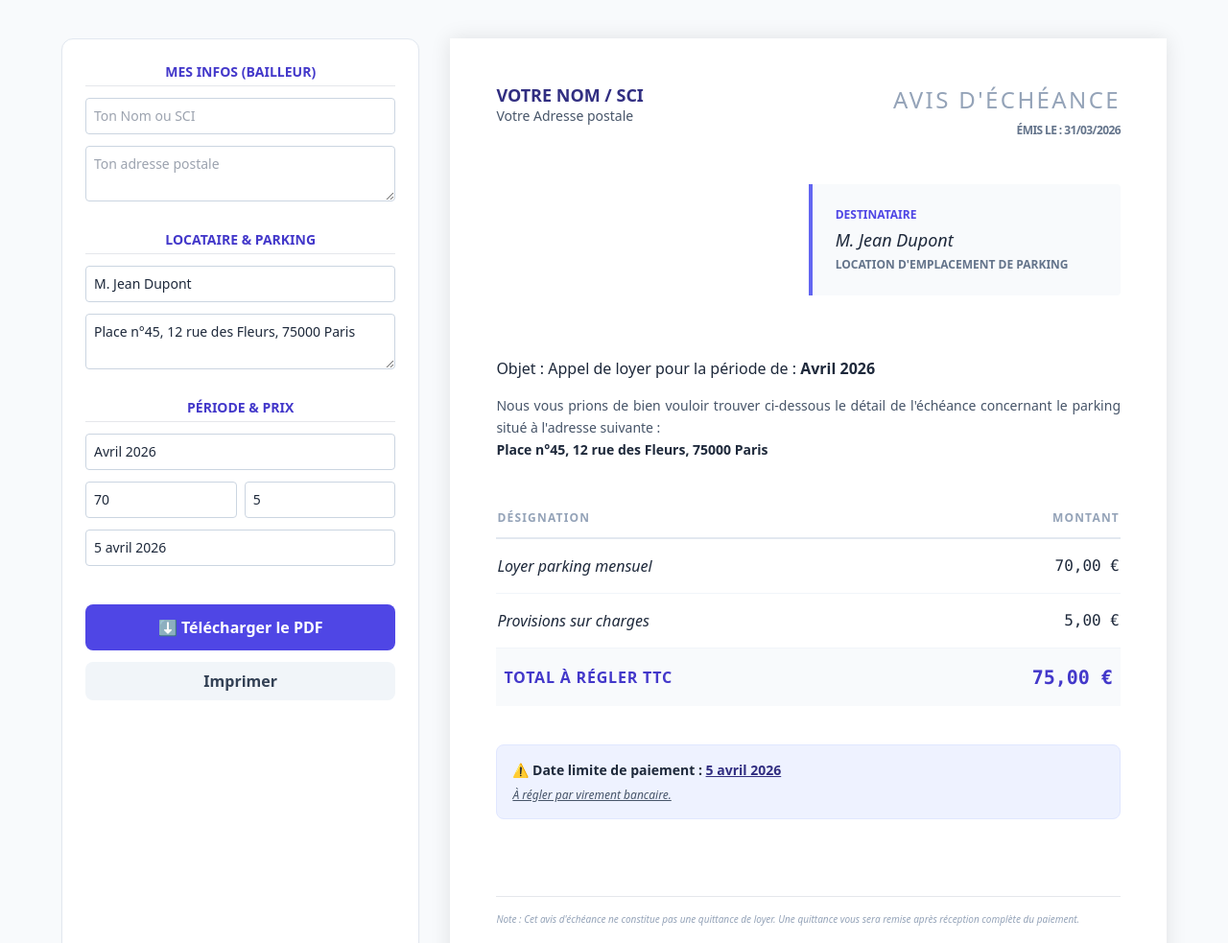
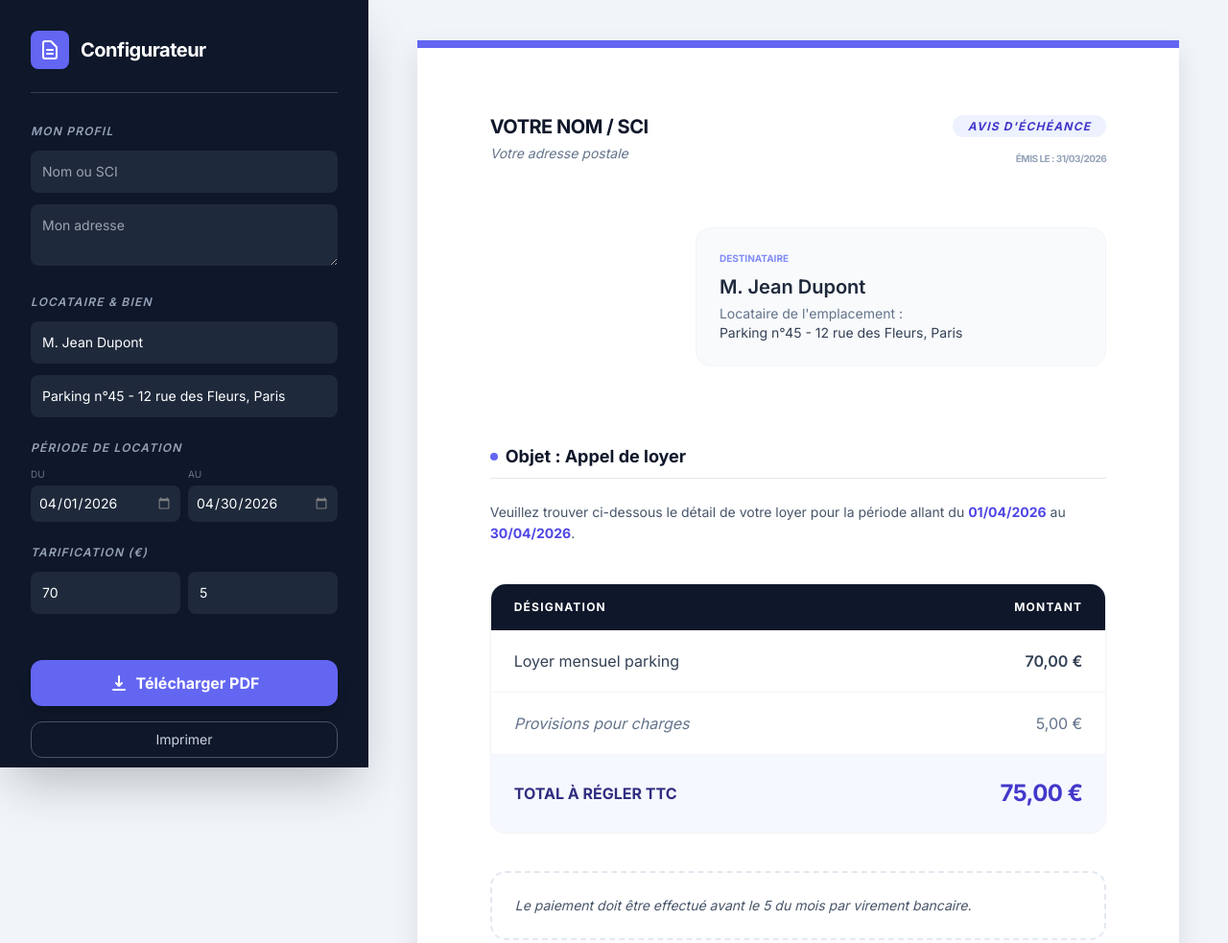
Before and after one commit to reneosias/gestion-parking_New, a plain HTML site: page index.html in a window 1280 px wide. Shown: the top 983 px of the page at 96% size. Drawn offline with nearby package versions, Linux system fonts and the light colour scheme.

Commit message:
Update index.html

```diff
--- a/index.html
+++ b/index.html
@@ -3,147 +3,216 @@
 <head>
     <meta charset="UTF-8">
     <meta name="viewport" content="width=device-width, initial-scale=1.0">
-    <title>Générateur d'Avis d'Échéance - Parking</title>
+    <title>Générateur d'Avis d'Échéance Pro</title>
     <script src="https://cdn.tailwindcss.com"></script>
     <script src="https://cdnjs.cloudflare.com/ajax/libs/html2pdf.js/0.10.1/html2pdf.bundle.min.js"></script>
+    <link href="https://fonts.googleapis.com/css2?family=Inter:wght@300;400;600;700&display=swap" rel="stylesheet">
     <style>
+        body { font-family: 'Inter', sans-serif; }
         @media print { .no-print { display: none !important; } }
-        .document-shadow { box-shadow: 0 0 20px rgba(0,0,0,0.1); }
+        .a4-page {
+            width: 210mm;
+            min-height: 297mm;
+            padding: 20mm;
+            margin: 10px auto;
+            background: white;
+            box-shadow: 0 10px 25px rgba(0,0,0,0.1);
+        }
+        input[type="date"]::-webkit-calendar-picker-indicator {
+            cursor: pointer;
+            filter: invert(0.5);
+        }
     </style>
 </head>
-<body class="bg-slate-50 p-4 md:p-10 font-sans text-slate-800">
+<body class="bg-slate-100 min-h-screen">
 
-    <div class="max-w-6xl mx-auto flex flex-col lg:flex-row gap-8">
+    <div class="flex flex-col lg:flex-row min-h-screen">
 
-        <div class="w-full lg:w-1/3 bg-white p-6 rounded-xl shadow-sm border border-slate-200 no-print space-y-6">
+        <div class="lg:w-96 bg-slate-900 text-white p-8 no-print overflow-y-auto lg:h-screen sticky top-0 shadow-2xl">
+            <div class="flex items-center gap-3 mb-8 border-b border-slate-700 pb-6">
+                <div class="bg-indigo-500 p-2 rounded-lg">
+                    <svg xmlns="http://www.w3.org/2000/svg" class="h-6 w-6" fill="none" viewBox="0 0 24 24" stroke="currentColor">
+                        <path stroke-linecap="round" stroke-linejoin="round" stroke-width="2" d="M9 12h6m-6 4h6m2 5H7a2 2 0 01-2-2V5a2 2 0 012-2h5.586a1 1 0 01.707.293l5.414 5.414a1 1 0 01.293.707V19a2 2 0 01-2 2z" />
+                    </svg>
+                </div>
+                <h2 class="text-xl font-bold tracking-tight">Configurateur</h2>
+            </div>
 
-            <div>
-                <h3 class="text-sm font-bold text-indigo-700 uppercase mb-3 border-b pb-1 text-center">Mes Infos (Bailleur)</h3>
+            <div class="space-y-6">
+                <section>
+                    <p class="text-xs font-semibold text-slate-400 uppercase tracking-widest mb-3 italic">Mon Profil</p>
                     <div class="space-y-3">
-                    <input type="text" id="in-nom-bailleur" oninput="update()" placeholder="Ton Nom ou SCI" class="w-full border-slate-300 border p-2 rounded text-sm outline-none focus:ring-1 focus:ring-indigo-500">
-                    <textarea id="in-adresse-bailleur" oninput="update()" placeholder="Ton adresse postale" class="w-full border-slate-300 border p-2 rounded text-sm outline-none focus:ring-1 focus:ring-indigo-500" rows="2"></textarea>
+                        <input type="text" id="in-nom-bailleur" oninput="update()" placeholder="Nom ou SCI" class="w-full bg-slate-800 border-none rounded-lg p-3 text-sm focus:ring-2 focus:ring-indigo-500 transition">
+                        <textarea id="in-adresse-bailleur" oninput="update()" placeholder="Mon adresse" class="w-full bg-slate-800 border-none rounded-lg p-3 text-sm focus:ring-2 focus:ring-indigo-500" rows="2"></textarea>
+                    </div>
+                </section>
+
+                <section>
+                    <p class="text-xs font-semibold text-slate-400 uppercase tracking-widest mb-3 italic">Locataire & Bien</p>
+                    <div class="space-y-3">
+                        <input type="text" id="in-locataire" oninput="update()" value="M. Jean Dupont" class="w-full bg-slate-800 border-none rounded-lg p-3 text-sm focus:ring-2 focus:ring-indigo-500">
+                        <input type="text" id="in-adresse-parking" oninput="update()" value="Parking n°45 - 12 rue des Fleurs, Paris" class="w-full bg-slate-800 border-none rounded-lg p-3 text-sm focus:ring-2 focus:ring-indigo-500">
+                    </div>
+                </section>
+
+                <section>
+                    <p class="text-xs font-semibold text-slate-400 uppercase tracking-widest mb-3 italic">Période de location</p>
+                    <div class="grid grid-cols-2 gap-2">
+                        <div class="flex flex-col">
+                            <span class="text-[10px] mb-1 text-slate-500">DU</span>
+                            <input type="date" id="in-date-debut" oninput="update()" value="2026-04-01" class="bg-slate-800 border-none rounded-lg p-2 text-sm focus:ring-2 focus:ring-indigo-500">
+                        </div>
+                        <div class="flex flex-col">
+                            <span class="text-[10px] mb-1 text-slate-500">AU</span>
+                            <input type="date" id="in-date-fin" oninput="update()" value="2026-04-30" class="bg-slate-800 border-none rounded-lg p-2 text-sm focus:ring-2 focus:ring-indigo-500">
                         </div>
                     </div>
+                </section>
 
-            <div>
-                <h3 class="text-sm font-bold text-indigo-700 uppercase mb-3 border-b pb-1 text-center">Locataire & Parking</h3>
-                <div class="space-y-3">
-                    <input type="text" id="in-locataire" oninput="update()" placeholder="Nom du Locataire" value="M. Jean Dupont" class="w-full border-slate-300 border p-2 rounded text-sm">
-                    <textarea id="in-adresse-parking" oninput="update()" placeholder="Adresse du Parking (ex: Place n°4, 12 rue...)" class="w-full border-slate-300 border p-2 rounded text-sm" rows="2">Place n°45, 12 rue des Fleurs, 75000 Paris</textarea>
+                <section>
+                    <p class="text-xs font-semibold text-slate-400 uppercase tracking-widest mb-3 italic">Tarification (€)</p>
+                    <div class="grid grid-cols-2 gap-2">
+                        <input type="number" id="in-loyer" oninput="update()" value="70" class="bg-slate-800 border-none rounded-lg p-3 text-sm focus:ring-2 focus:ring-indigo-500">
+                        <input type="number" id="in-charges" oninput="update()" value="5" class="bg-slate-800 border-none rounded-lg p-3 text-sm focus:ring-2 focus:ring-indigo-500">
                     </div>
-            </div>
+                </section>
 
-            <div>
-                <h3 class="text-sm font-bold text-indigo-700 uppercase mb-3 border-b pb-1 text-center">Période & Prix</h3>
-                <div class="space-y-3">
-                    <input type="text" id="in-periode" oninput="update()" value="Avril 2026" class="w-full border-slate-300 border p-2 rounded text-sm">
-                    <div class="grid grid-cols-2 gap-2">
-                        <input type="number" id="in-loyer" oninput="update()" value="70" class="w-full border-slate-300 border p-2 rounded text-sm">
-                        <input type="number" id="in-charges" oninput="update()" value="5" class="w-full border-slate-300 border p-2 rounded text-sm">
-                    </div>
-                    <input type="text" id="in-echeance" oninput="update()" value="5 avril 2026" class="w-full border-slate-300 border p-2 rounded text-sm">
-                </div>
-            </div>
-
-            <div class="pt-4 space-y-3">
-                <button onclick="downloadPDF()" class="w-full bg-indigo-600 text-white font-bold py-3 rounded-lg hover:bg-indigo-700 transition flex items-center justify-center gap-2">
-                    ⬇️ Télécharger le PDF
+                <div class="pt-6 space-y-4">
+                    <button onclick="downloadPDF()" class="w-full bg-indigo-500 hover:bg-indigo-600 text-white font-bold py-3 px-4 rounded-xl shadow-lg transition-all transform hover:-translate-y-1 flex items-center justify-center gap-2">
+                        <svg xmlns="http://www.w3.org/2000/svg" class="h-5 w-5" viewBox="0 0 20 20" fill="currentColor">
+                            <path fill-rule="evenodd" d="M3 17a1 1 0 011-1h12a1 1 0 110 2H4a1 1 0 01-1-1zm3.293-7.707a1 1 0 011.414 0L9 10.586V3a1 1 0 112 0v7.586l1.293-1.293a1 1 0 111.414 1.414l-3 3a1 1 0 01-1.414 0l-3-3a1 1 0 010-1.414z" clip-rule="evenodd" />
+                        </svg>
+                        Télécharger PDF
                     </button>
-                <button onclick="window.print()" class="w-full bg-slate-100 text-slate-700 font-semibold py-2 rounded-lg hover:bg-slate-200 transition">
+                    <button onclick="window.print()" class="w-full bg-transparent border border-slate-600 hover:bg-slate-800 text-slate-300 font-medium py-2 rounded-xl transition text-sm">
                         Imprimer
                     </button>
                 </div>
             </div>
+        </div>
 
-        <div class="w-full lg:w-2/3 bg-white p-12 document-shadow" id="avis-pdf">
-            <div class="flex justify-between items-start mb-12">
-                <div>
-                    <p id="out-nom-bailleur" class="font-bold text-lg uppercase text-indigo-900 leading-tight">Votre Nom / SCI</p>
-                    <p id="out-adresse-bailleur" class="text-sm text-slate-600 whitespace-pre-line">Votre adresse ici</p>
+        <div class="flex-1 overflow-y-auto py-8 px-4 flex justify-center">
+            <div id="avis-pdf" class="a4-page relative">
+                <div class="absolute top-0 left-0 w-full h-2 bg-indigo-500"></div>
+
+                <div class="flex justify-between items-start mb-16">
+                    <div class="max-w-[50%]">
+                        <p id="out-nom-bailleur" class="text-xl font-bold text-slate-900 uppercase tracking-tight">Votre Nom / SCI</p>
+                        <p id="out-adresse-bailleur" class="text-slate-500 text-sm mt-1 whitespace-pre-line italic">Votre adresse apparaîtra ici</p>
                     </div>
                     <div class="text-right">
-                    <h1 class="text-2xl font-light tracking-widest uppercase text-slate-400">Avis d'échéance</h1>
-                    <p class="text-xs mt-2 text-slate-500 uppercase font-bold tracking-tighter">Émis le : <span id="out-date-du-jour"></span></p>
+                        <span class="bg-indigo-50 text-indigo-700 px-4 py-1 rounded-full text-xs font-bold uppercase tracking-widest italic">Avis d'échéance</span>
+                        <p class="text-[10px] text-slate-400 mt-4 uppercase font-bold tracking-tighter">Émis le : <span id="out-date-du-jour"></span></p>
                     </div>
                 </div>
 
-            <div class="mb-16 mt-10 ml-auto w-1/2 bg-slate-50 p-6 rounded-r border-l-4 border-indigo-500">
-                <p class="text-xs uppercase font-bold text-indigo-600 mb-1">Destinataire</p>
-                <p id="out-locataire" class="text-lg font-medium italic mb-1"></p>
-                <p class="text-xs text-slate-500 font-bold uppercase">Location d'emplacement de parking</p>
+                <div class="mb-20 flex justify-end">
+                    <div class="bg-slate-50 p-6 rounded-2xl border border-slate-100 w-2/3">
+                        <p class="text-[10px] uppercase font-black text-indigo-400 mb-2">Destinataire</p>
+                        <p id="out-locataire" class="text-xl font-semibold text-slate-800"></p>
+                        <p class="text-sm text-slate-500 mt-1">Locataire de l'emplacement :</p>
+                        <p id="out-adresse-parking" class="text-sm font-medium text-slate-700"></p>
+                    </div>
                 </div>
 
-            <div class="mb-10">
-                <p class="mb-4">Objet : Appel de loyer pour la période de : <strong id="out-periode"></strong></p>
-                <p class="text-slate-600 text-sm leading-relaxed text-justify">
-                    Nous vous prions de bien vouloir trouver ci-dessous le détail de l'échéance concernant le parking situé à l'adresse suivante :
-                    <br><strong id="out-adresse-parking" class="text-slate-800"></strong>
+                <div class="space-y-6">
+                    <h2 class="text-lg font-bold text-slate-900 border-b pb-2 flex items-center gap-2">
+                        <span class="w-2 h-2 bg-indigo-500 rounded-full"></span>
+                        Objet : Appel de loyer
+                    </h2>
+                    <p class="text-slate-600 leading-relaxed text-sm">
+                        Veuillez trouver ci-dessous le détail de votre loyer pour la période allant du
+                        <strong id="out-date-debut" class="text-indigo-600"></strong> au
+                        <strong id="out-date-fin" class="text-indigo-600"></strong>.
                     </p>
                 </div>
 
-            <table class="w-full mb-10 border-collapse">
+                <div class="mt-10 overflow-hidden rounded-2xl border border-slate-100 shadow-sm">
+                    <table class="w-full border-collapse">
                         <thead>
-                    <tr class="border-b-2 border-slate-200 text-slate-400 text-xs uppercase tracking-widest">
-                        <th class="text-left py-3 font-semibold">Désignation</th>
-                        <th class="text-right py-3 font-semibold">Montant</th>
+                            <tr class="bg-slate-900 text-white">
+                                <th class="text-left py-4 px-6 text-xs uppercase font-bold tracking-widest">Désignation</th>
+                                <th class="text-right py-4 px-6 text-xs uppercase font-bold tracking-widest">Montant</th>
                             </tr>
                         </thead>
-                <tbody>
+                        <tbody class="text-slate-700">
                             <tr class="border-b border-slate-100">
-                        <td class="py-4 italic">Loyer parking mensuel</td>
-                        <td class="text-right py-4 font-mono"><span id="out-loyer"></span>,00 €</td>
+                                <td class="py-5 px-6 font-medium">Loyer mensuel parking</td>
+                                <td class="text-right py-5 px-6 font-semibold"><span id="out-loyer"></span>,00 €</td>
                             </tr>
                             <tr class="border-b border-slate-100">
-                        <td class="py-4 italic">Provisions sur charges</td>
-                        <td class="text-right py-4 font-mono"><span id="out-charges"></span>,00 €</td>
+                                <td class="py-5 px-6 font-medium text-slate-500 italic font-light">Provisions pour charges</td>
+                                <td class="text-right py-5 px-6 text-slate-500"><span id="out-charges"></span>,00 €</td>
                             </tr>
-                    <tr class="bg-slate-50">
-                        <td class="py-4 font-bold text-indigo-700 uppercase tracking-wider px-2">Total à régler TTC</td>
-                        <td class="text-right py-4 font-bold text-indigo-700 text-xl px-2 font-mono"><span id="out-total"></span>,00 €</td>
+                            <tr class="bg-indigo-50/50">
+                                <td class="py-6 px-6 font-black text-indigo-900 uppercase">Total à régler TTC</td>
+                                <td class="text-right py-6 px-6 font-black text-indigo-700 text-2xl tracking-tight">
+                                    <span id="out-total"></span>,00 €
+                                </td>
                             </tr>
                         </tbody>
                     </table>
-
-            <div class="bg-indigo-50 p-4 rounded-lg mb-10 text-sm border border-indigo-100">
-                <p>⚠️ <strong>Date limite de paiement :</strong> <span id="out-echeance" class="underline font-bold text-indigo-900"></span></p>
-                <p class="mt-2 text-slate-600 italic text-xs underline">À régler par virement bancaire.</p>
                 </div>
 
-            <div class="text-[10px] text-slate-400 mt-20 italic border-t pt-4">
-                Note : Cet avis d'échéance ne constitue pas une quittance de loyer. Une quittance vous sera remise après réception complète du paiement.
+                <div class="mt-10 p-6 rounded-2xl border-2 border-dashed border-slate-200">
+                    <p class="text-sm text-slate-600 italic">
+                        Le paiement doit être effectué avant le 5 du mois par virement bancaire.
+                    </p>
+                </div>
+
+                <div class="mt-24 pt-10 border-t border-slate-100 flex justify-between items-end">
+                    <div class="text-[9px] text-slate-400 max-w-[60%]">
+                        Note : Cet avis est envoyé à titre informatif et ne remplace pas une quittance de loyer qui vous sera envoyée une fois le paiement reçu.
+                    </div>
+                    <div class="text-center">
+                        <p class="text-xs font-bold text-slate-300 uppercase mb-8">Signature du bailleur</p>
+                        <div class="h-1 w-32 bg-slate-100 mx-auto"></div>
+                    </div>
+                </div>
             </div>
         </div>
     </div>
 
     <script>
+        // Fonction pour formater les dates (ex: 2026-04-01 -> 01/04/2026)
+        function formatDate(dateStr) {
+            if(!dateStr) return "";
+            const [year, month, day] = dateStr.split('-');
+            return `${day}/${month}/${year}`;
+        }
+
         function update() {
+            // Calculs
             const loyer = parseInt(document.getElementById('in-loyer').value) || 0;
             const charges = parseInt(document.getElementById('in-charges').value) || 0;
             const total = loyer + charges;
 
-            // Mise à jour des textes
+            // Mise à jour de l'aperçu
             document.getElementById('out-nom-bailleur').innerText = document.getElementById('in-nom-bailleur').value || "Votre Nom / SCI";
-            document.getElementById('out-adresse-bailleur').innerText = document.getElementById('in-adresse-bailleur').value || "Votre Adresse postale";
+            document.getElementById('out-adresse-bailleur').innerText = document.getElementById('in-adresse-bailleur').value || "Votre adresse postale";
+            document.getElementById('out-locataire').innerText = document.getElementById('in-locataire').value;
             document.getElementById('out-adresse-parking').innerText = document.getElementById('in-adresse-parking').value;
-            document.getElementById('out-locataire').innerText = document.getElementById('in-locataire').value;
-            document.getElementById('out-periode').innerText = document.getElementById('in-periode').value;
+
+            // Dates formatées
+            document.getElementById('out-date-debut').innerText = formatDate(document.getElementById('in-date-debut').value);
+            document.getElementById('out-date-fin').innerText = formatDate(document.getElementById('in-date-fin').value);
+
             document.getElementById('out-loyer').innerText = loyer;
             document.getElementById('out-charges').innerText = charges;
             document.getElementById('out-total').innerText = total;
-            document.getElementById('out-echeance').innerText = document.getElementById('in-echeance').value;
         }
 
         function downloadPDF() {
             const element = document.getElementById('avis-pdf');
-            const locataire = document.getElementById('in-locataire').value;
-            const options = {
-                margin:       10,
-                filename:     `Avis_Echeance_${locataire.replace(/\s+/g, '_')}.pdf`,
-                image:        { type: 'jpeg', quality: 0.98 },
-                html2canvas:  { scale: 2 },
+            const name = document.getElementById('in-locataire').value.replace(/\s+/g, '_');
+            const opt = {
+                margin:       0,
+                filename:     `Avis_Echeance_${name}.pdf`,
+                image:        { type: 'jpeg', quality: 1 },
+                html2canvas:  { scale: 2, useCORS: true, letterRendering: true },
                 jsPDF:        { unit: 'mm', format: 'a4', orientation: 'portrait' }
             };
-            html2pdf().set(options).from(element).save();
+            html2pdf().set(opt).from(element).save();
         }
 
         document.getElementById('out-date-du-jour').innerText = new Date().toLocaleDateString('fr-FR');
```
Lines whose indentation alone changed are shown as unchanged.
